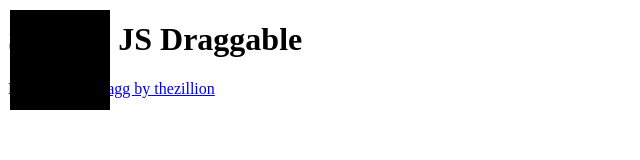
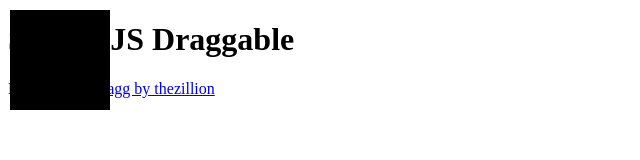
Before and after one commit to tannerhodges/js-draggable, a plain HTML site: page index.html in a window 1280 px wide. Shown: the whole page, without its empty margins (0-640 px from the left). Drawn offline with Linux system fonts and the light colour scheme.

Commit message:
Simple JS Draggable

```diff
--- a/index.html
+++ b/index.html
@@ -2,7 +2,7 @@
 <html>
 <head>
     <meta http-equiv="Content-Type" content="text/html; charset=UTF-8">
-    <title>Simple, JS Draggable</title>
+    <title>Simple JS Draggable</title>
     <style>
     #elem {
         position: absolute;
@@ -15,7 +15,7 @@
     </style>
 </head>
 <body>
-    <h1>Simple, JS Draggable</h1>
+    <h1>Simple JS Draggable</h1>
     <p>Based on <a href="http://fiddle.jshell.net/thezillion/Qx44z">TZDragg by thezillion</a></p>
 
     <div id="elem" style="top: 10px; left: 10px;"></div>
```
